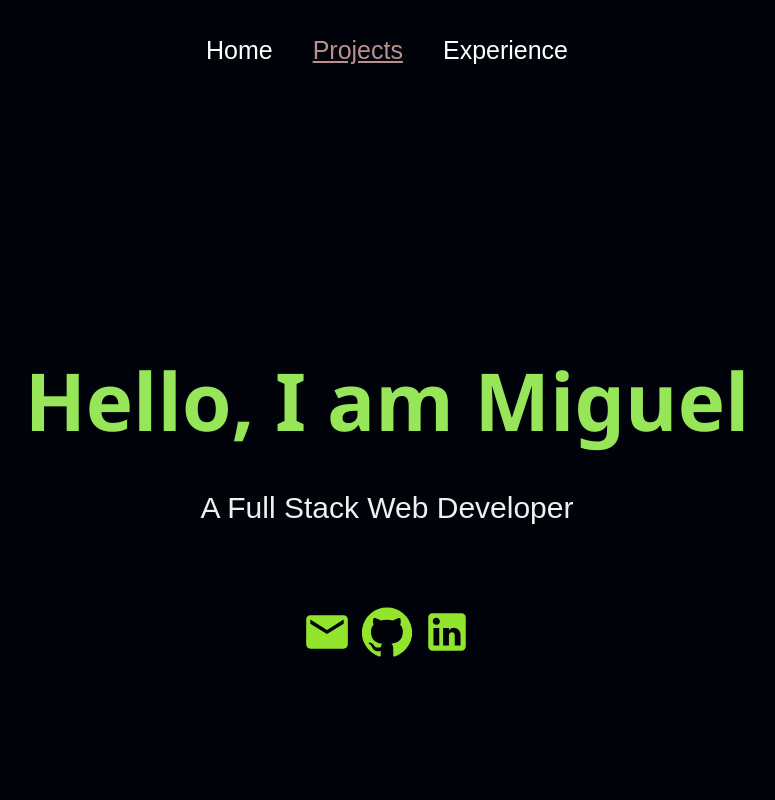
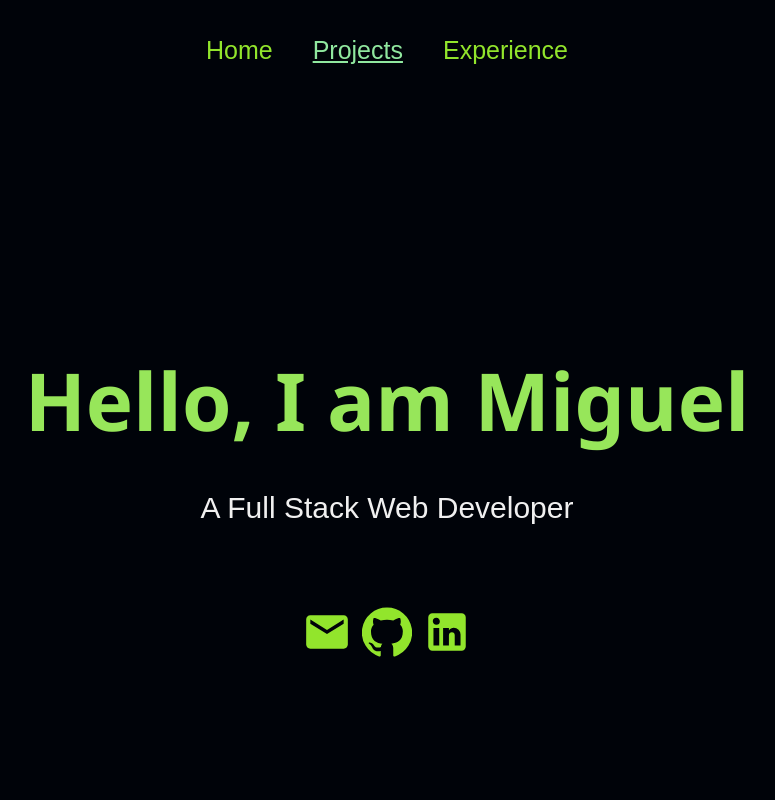
Before and after one commit to Miguel-Cabral/Personal-Portifolio, a React (Create React App) app: page / in a window 1280 px wide. In both pictures the pointer is over the element 640 px from the left and 50 px from the top of the page. Shown: the top 800 px of the page, without its empty margins (253-1028 px from the left). Built offline with nearby package versions, Linux system fonts and the light colour scheme.

Commit message:
changed nagigation link color

```diff
--- a/src/styles/Navbar.css
+++ b/src/styles/Navbar.css
@@ -5,7 +5,7 @@
 }
 
 .navbar a {
- color: white;
+ color: rgb(146, 229, 44);
  text-decoration: none;
  margin: 20px;
  font-size: 25px;
@@ -21,7 +21,7 @@
 }
 
 .links :hover{
- color: rosybrown;
+ color: rgb(144, 232, 159);
  text-decoration: underline;
 }
 
```
